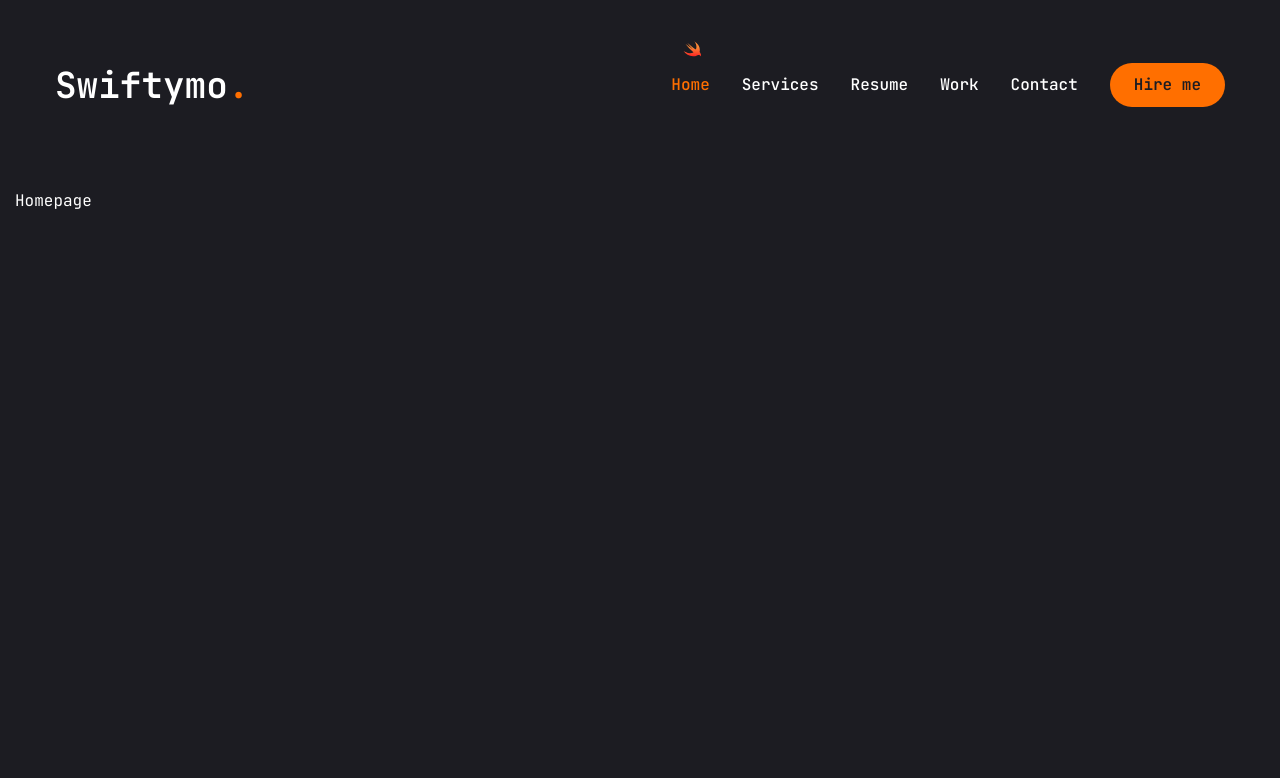
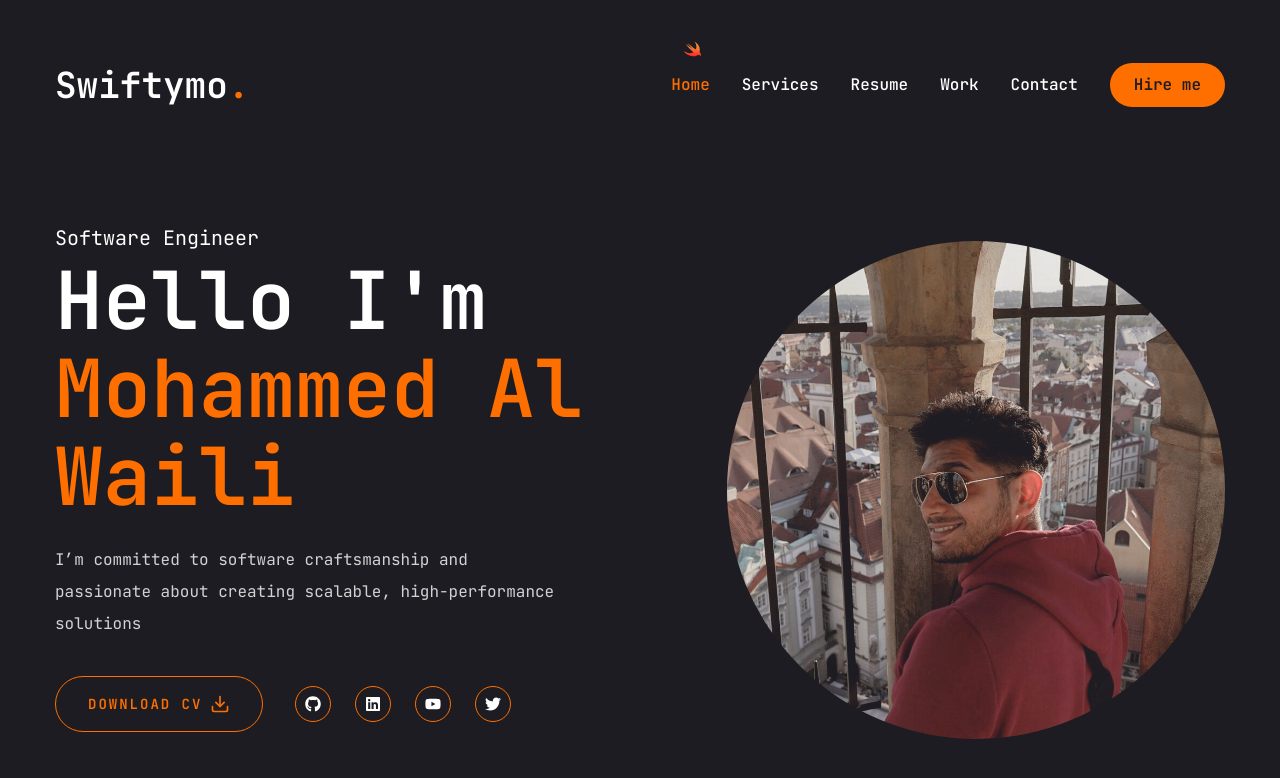
Before and after one commit to mohwaili/swiftymo-portfolio-v2, a Next.js app: page / in a window 1280 px wide. Shown: the top 778 px of the page. Built offline with nearby package versions, Linux system fonts and the light colour scheme; a web font is replaced by a local one.

Commit message:
finish home banner

```diff
--- a/src/app/globals.css
+++ b/src/app/globals.css
@@ -68,6 +68,15 @@
   body {
     @apply bg-primary text-white font-primary antialiased leading-loose;
   }
+  .h1 {
+    @apply text-[48px] xl:text-[80px] leading-[1.1] font-semibold;
+  }
+  .h2 {
+    @apply text-[36px] xl:text-[48px] leading-[1.1] font-semibold;
+  }
+  .h3 {
+    @apply text-[20px] xl:text-[24px] leading-[1.1] font-semibold;
+  }
 }
 
 @layer components {
--- a/src/app/page.tsx
+++ b/src/app/page.tsx
@@ -1,9 +1,48 @@
+import { FiDownload } from "react-icons/fi";
+import { Button } from "@/components/ui/button";
 import Image from "next/image";
+import Social from "@/components/Social";
+import Photo from "@/components/Photo";
 
 export default function Home() {
   return (
-    <main>
-      <div className="container font-normal">Homepage</div>
-    </main>
+    <section className="h-full">
+      <div className="container mx-auto h-full">
+        <div className="flex flex-col xl:flex-row items-center justify-between xl:pt-8 lx:pb-24">
+          <div className="text-center xl:text-left order-2 xl:order-none">
+            <span className="text-xl">Software Engineer</span>
+            <h1 className="h1 mb-6">
+              Hello I'm <br />
+              <span className="text-accent">Mohammed Al Waili</span>
+            </h1>
+            <p className="max-w-[500px] mb-9 text-white/80">
+              I’m committed to software craftsmanship and passionate about
+              creating scalable, high-performance solutions
+            </p>
+            <div className="flex flex-col xl:flex-row items-center gap-8">
+              <Button
+                variant="outline"
+                size="lg"
+                className="uppercase flex items-center gap-2"
+              >
+                <span>Download CV</span>
+                <FiDownload className="text-xl" />
+              </Button>
+              <div className="mb-8 xl:mb-0">
+                <Social
+                  containerClass={"flex gap-6"}
+                  iconClass={
+                    "w-9 h-9 border border-accent rounded-full flex justify-center items-center tet-accent text-base hover:bg-accent hover:text-primary hover:transition-all duration-500"
+                  }
+                />
+              </div>
+            </div>
+          </div>
+          <div className="order-1 xl:order-none mb-8 xl:mb-0">
+            <Photo />
+          </div>
+        </div>
+      </div>
+    </section>
   );
 }
--- /dev/null
+++ b/src/components/Photo.tsx
@@ -0,0 +1,44 @@
+"use client";
+import React from "react";
+import { motion } from "framer-motion";
+import Image from "next/image";
+
+export default function Photo() {
+  return (
+    <div className="w-full h-full relative">
+      <motion.div
+        initial={{ opacity: 0 }}
+        animate={{
+          opacity: 1,
+          transition: {
+            delay: 0.2,
+            duration: 0.4,
+            ease: "easeIn",
+          },
+        }}
+      >
+        <motion.div
+          initial={{ opacity: 0 }}
+          animate={{
+            opacity: 1,
+            transition: {
+              delay: 0.6,
+              duration: 0.4,
+              ease: "easeInOut",
+            },
+          }}
+          className="w-[298px] h-[298px] xl:w-[498px] xl:h-[498px] mt-2 xl:mt-6 mix-blend-lighten"
+        >
+          <Image
+            src="/assets/photo.jpg"
+            priority
+            quality={100}
+            fill
+            alt="photo"
+            className="object-contain rounded-full"
+          />
+        </motion.div>
+      </motion.div>
+    </div>
+  );
+}
--- /dev/null
+++ b/src/components/Social.tsx
@@ -0,0 +1,34 @@
+import { FaGithub, FaLinkedin, FaYoutube, FaTwitter } from 'react-icons/fa'
+import React from 'react'
+import Link from 'next/link'
+
+const socials = [
+    {
+        icon: <FaGithub />,
+        path: ''
+    },
+    {
+        icon: <FaLinkedin />,
+        path: ''
+    },
+    {
+        icon: <FaYoutube />,
+        path: ''
+    },
+    {
+        icon: <FaTwitter />,
+        path: ''
+    }
+]
+
+export default function Social({containerClass, iconClass}: {containerClass: string, iconClass: string}) {
+  return (
+    <div className={containerClass}>
+        {socials.map((social, index) => (
+            <Link href={social.path} key={index} className={iconClass}>
+                {social.icon}
+            </Link>
+        ))}
+    </div>
+  )
+}
```
Also changed, not shown: public/assets/photo.JPG (added).
